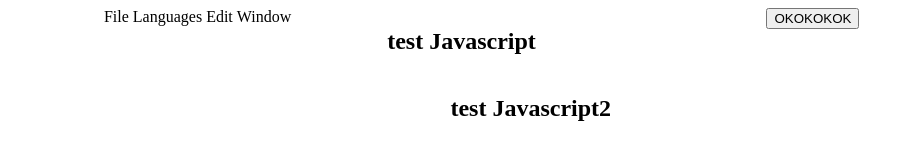
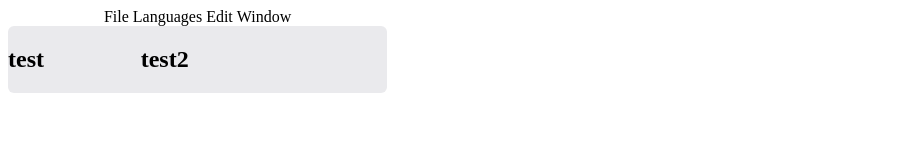
Before and after one commit to DrCuuT/snippets, a website: page index.html in a window 1280 px wide. Shown: the whole page, without its empty margins (0-914 px from the left). Drawn offline with Linux system fonts and the light colour scheme.

Commit message:
menu + containers temp

```diff
--- a/default.css
+++ b/default.css
@@ -31,6 +31,21 @@
     /* Au survol des li du menu on replace les sous menus */
     left: auto;
 }
+.group:before,
+.group:after {
+  content: "";
+  display: table;
+}
+.group:after {
+  clear: both;
+}
+.group {
+  background: #eaeaed;
+  border-radius: 6px;
+  clear: both;
+  *zoom: 1;
+}
+.group,
 header,
 section,
 aside,
--- a/index.html
+++ b/index.html
@@ -8,12 +8,12 @@
         <script src="app.js" defer></script>
     </head>
     <body>
-        <button type="button">OKOKOKOK</button>
+
         <header>
             <ul id="menu">
                 <li><a href="#">File</a>
                     <ul>
-                        <li><a href="#">Open</a></li>
+                        <!--<li><a href="#">Open</a></li>-->
                         <li><a href="#">Save</a></li>
                     </ul>
                 </li>
@@ -47,16 +47,21 @@
             </ul>
 
         </header>
+        <div class="group">
+            <section>
 
-        <section>
+
 <SCRIPT LANGUAGE="Javascript">
-                document.write("<H1>test Javascript</H1>");
+document.write("<H1>test</H1>");
 </SCRIPT>
             </section>
             <aside>
+
+
 <SCRIPT LANGUAGE="Javascript">
-                document.write("<H1>test Javascript2</H1>");
+document.write("<H1>test2</H1>");
 </SCRIPT>
             </aside>
+        </div>
     </body>
 </html>
```
Lines whose indentation alone changed are shown as unchanged.
